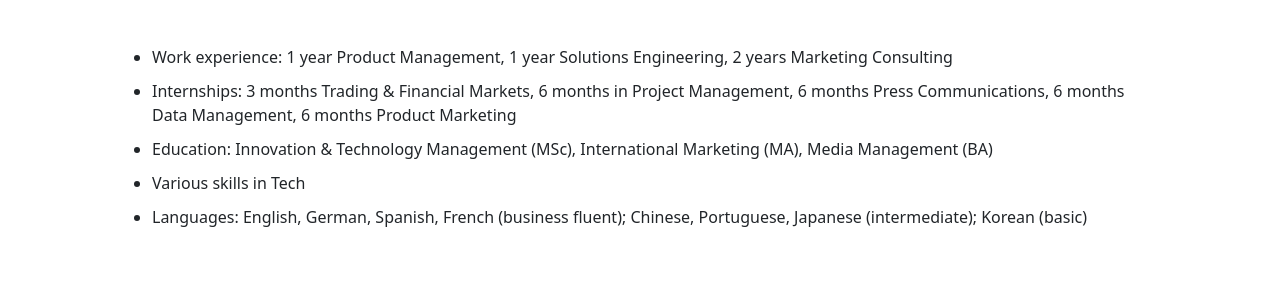
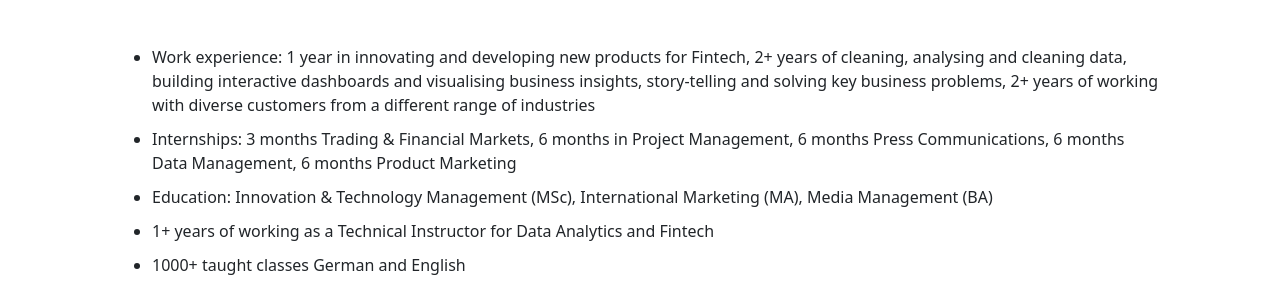
Before and after one commit to HeleneLi/Helene-lipp-Homepage-Draft, a website: page cv.html in a window 1280 px wide. Shown: the part 338-621 px from the top of the page. Drawn offline with nearby package versions, Linux system fonts and the light colour scheme.

Commit message:
actualizations

```diff
--- a/cv.html
+++ b/cv.html
@@ -49,10 +49,11 @@
         <div class="cv-section content">
           <h1 class="mb-5">My CV</h1>
           <ul>
-            <li>Work experience: 1 year Product Management, 1 year Solutions Engineering, 2 years Marketing Consulting</li>
+            <li>Work experience: 1 year in innovating and developing new products for Fintech, 2+ years of cleaning, analysing and cleaning data, building interactive dashboards and visualising business insights, story-telling and solving key business problems, 2+ years of working with diverse customers from a different range of industries</li>
             <li>Internships: 3 months Trading & Financial Markets, 6 months in Project Management, 6 months Press Communications, 6 months Data Management, 6 months Product Marketing</li>
             <li>Education: Innovation & Technology Management (MSc), International Marketing (MA), Media Management (BA)</li>
-            <li>Various skills in Tech</li>
+            <li>1+ years of working as a Technical Instructor for Data Analytics and Fintech </li>
+            <li>1000+ taught classes German and English </li>
             <li>Languages: English, German, Spanish, French (business fluent); Chinese, Portuguese, Japanese (intermediate); Korean (basic)</li>
           </ul>
       <footer>
```
Also changed, not shown: about.html (+5 -1 lines), 1 other file.
